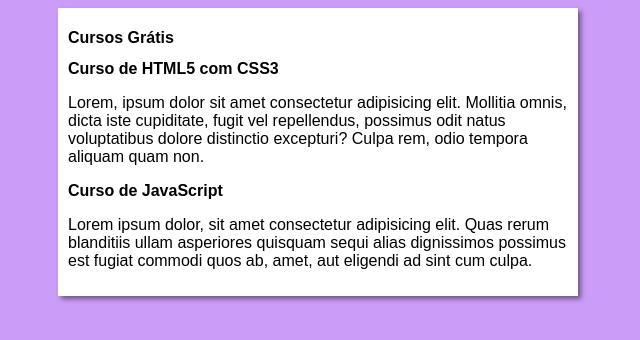
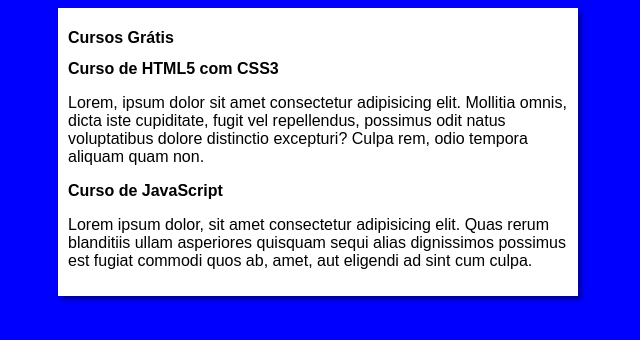
Before and after one commit to diogoataide/projeto_site, a plain HTML site: page index.html in a window 1280 px wide. Shown: the whole page, without its empty margins (322-962 px from the left). Drawn offline with Linux system fonts and the light colour scheme.

Commit message:
background-color do body alterada

```diff
--- a/estilos/style.css
+++ b/estilos/style.css
@@ -4,7 +4,7 @@
 }
 
 body {
-    background-color: rgb(204, 157, 248);
+    background-color: blue;
 }
 
 main {
```
